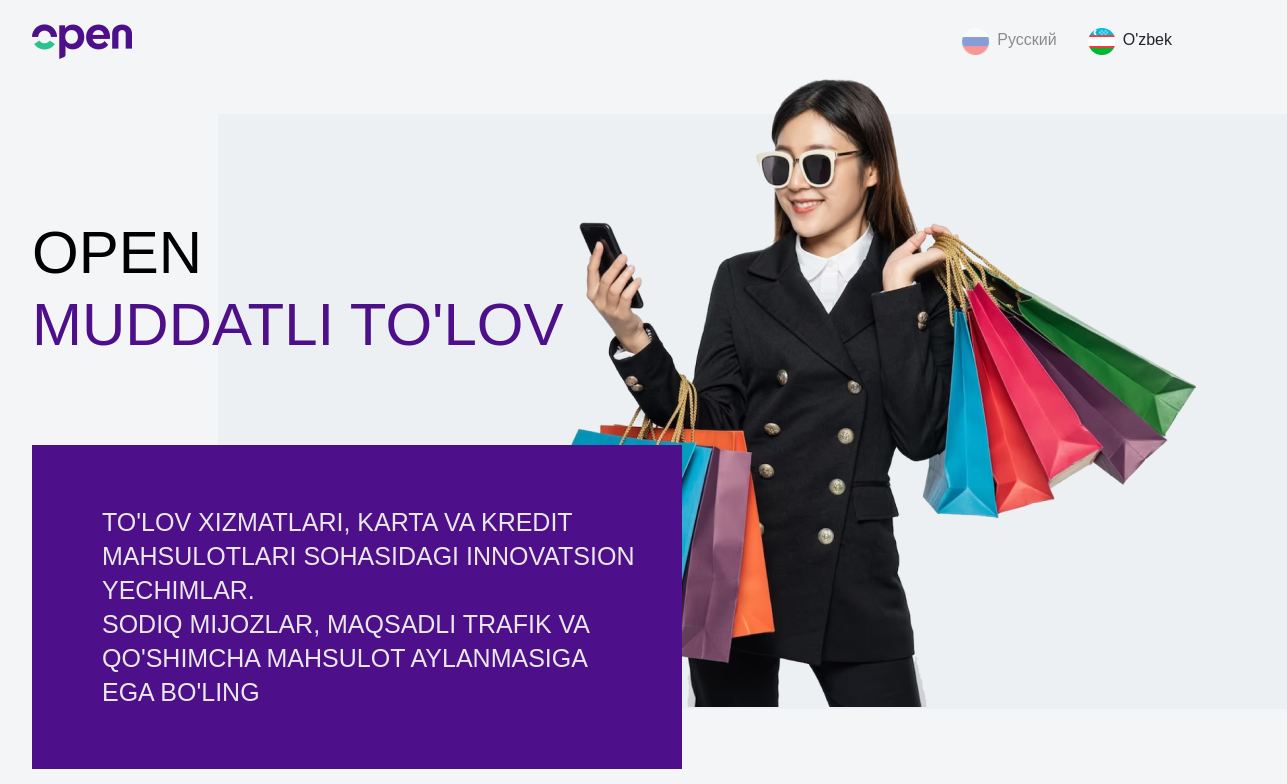
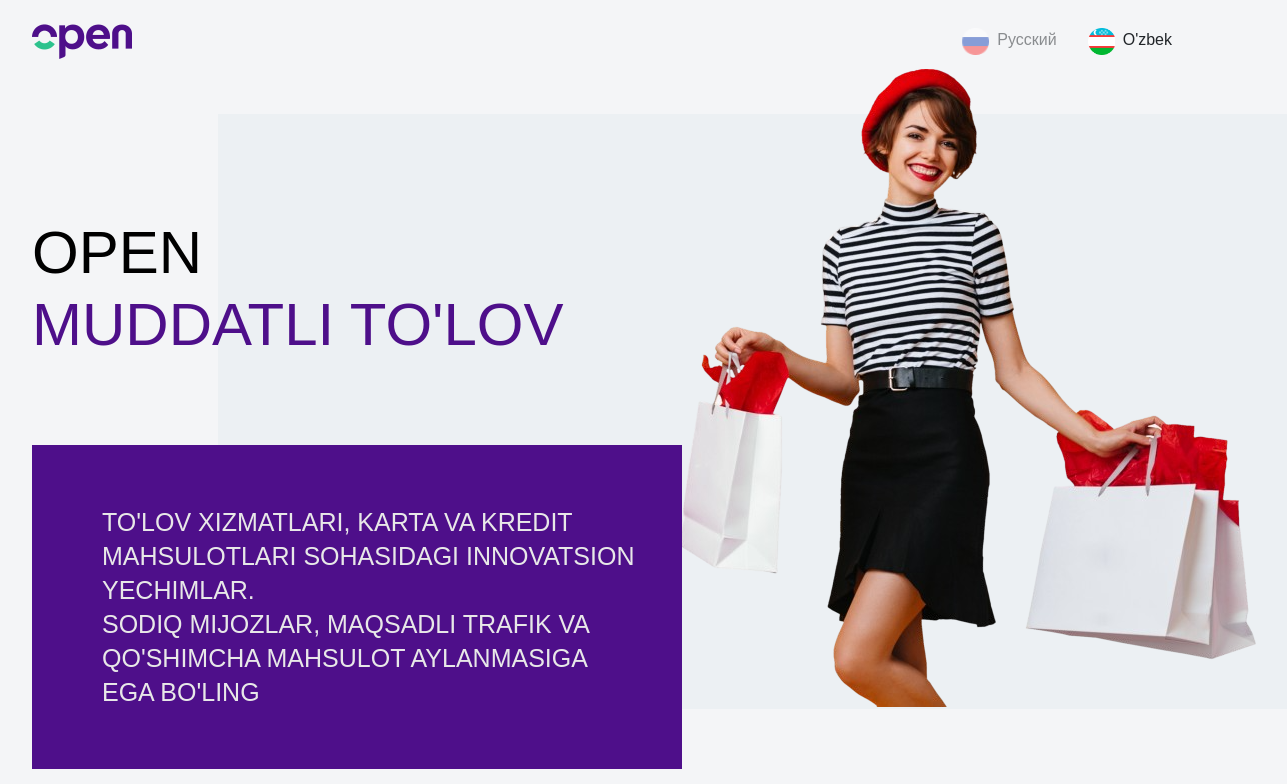
Before and after one commit to RamazonovDeveloper/OpenRassrochkaNew, a React (Create React App) app: page / in a window 1536 px wide. Shown: the top 784 px of the page, without its empty margins (166-1453 px from the left). Built offline with nearby package versions, Linux system fonts and the light colour scheme.

Commit message:
Header image changes for 01.06

```diff
--- a/src/App.css
+++ b/src/App.css
@@ -18,12 +18,11 @@
 }
 
 .hero::after {
-    content: url('./assets/headerGirl.png');
+    content: url('./assets/rassNewHero3.png');
     position: absolute;
     left: -25%;
     z-index: -1;
 }
-
 
 .my_section_name::before {
     position: absolute;
@@ -105,7 +104,7 @@
 
 @media screen and (min-width:414px) {
     .hero::after {
-        left: -10%;
+        left: -30%;
     }
 
     .images::before {
@@ -183,7 +182,7 @@
     }
 
     .hero::after {
-        left: 30%;
+        left: 17%;
     }
 
     .hero__block{
@@ -335,7 +334,7 @@
 
 @media screen and (min-width:1440px) {
     .hero::after {
-        left: 40%;
+        left: 45%;
     }
 
     .my_section_name::before {
```
Also changed, not shown: src/assets/rassNewHero2.png (added), src/assets/rassNewHero3.png (added).
